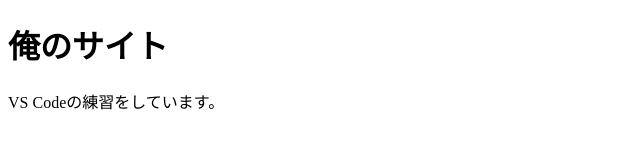
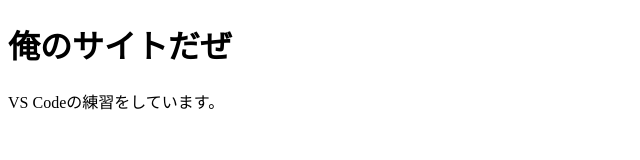
Before and after one commit to tengjingtaicheng-cyber/vscode-practice, a plain HTML site: page index.html in a window 1280 px wide. Shown: the whole page, without its empty margins (0-640 px from the left). Drawn offline with Linux system fonts and the light colour scheme.

Commit message:
Change header text to include 'だぜ'
GitHub プルリクエストの練習

```diff
--- a/index.html
+++ b/index.html
@@ -6,7 +6,7 @@
 
 <body>
 
-<h1>俺のサイト</h1>
+<h1>俺のサイトだぜ</h1>
 <p>VS Codeの練習をしています。</p>
 
 </body>
```
